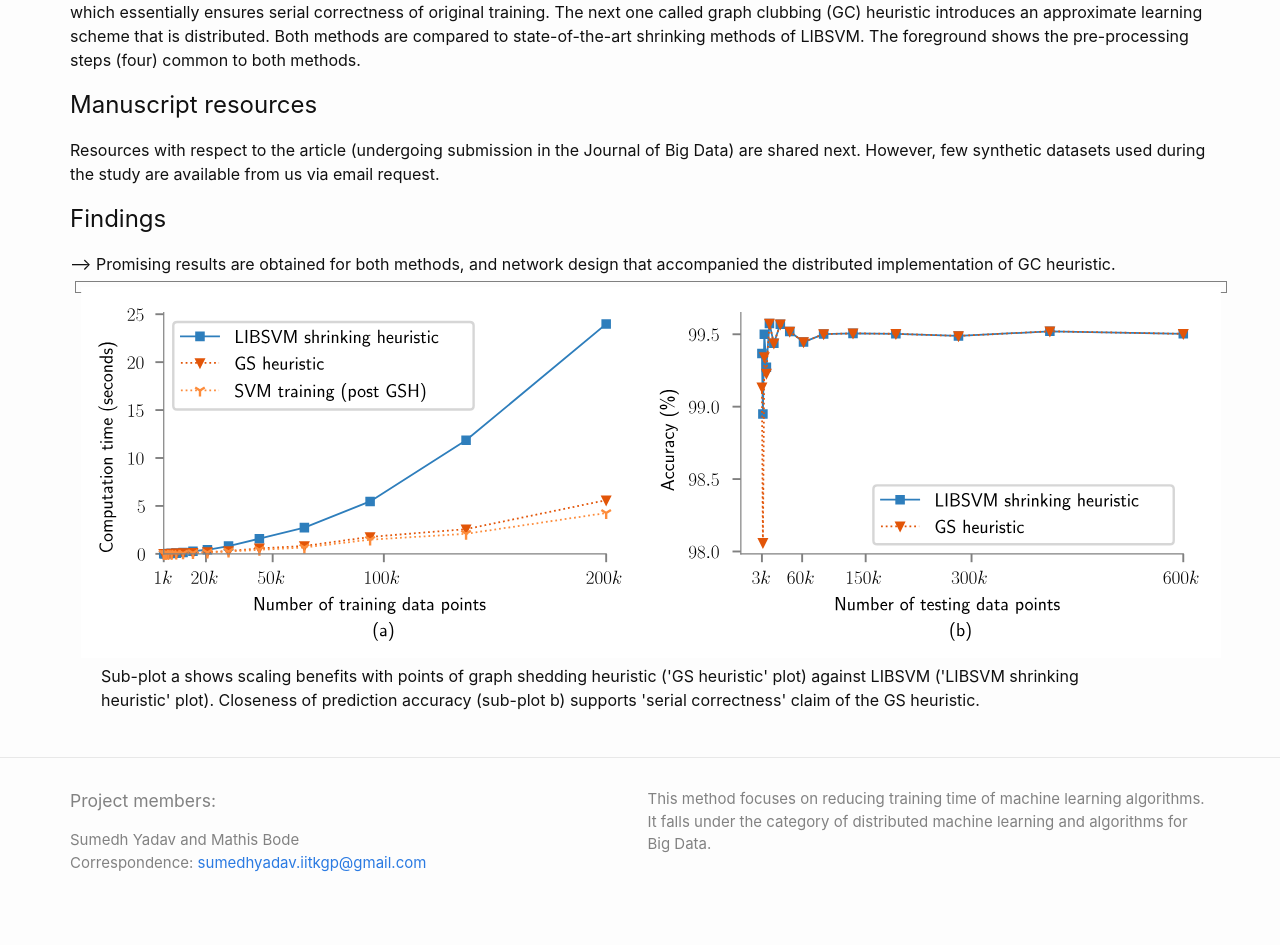
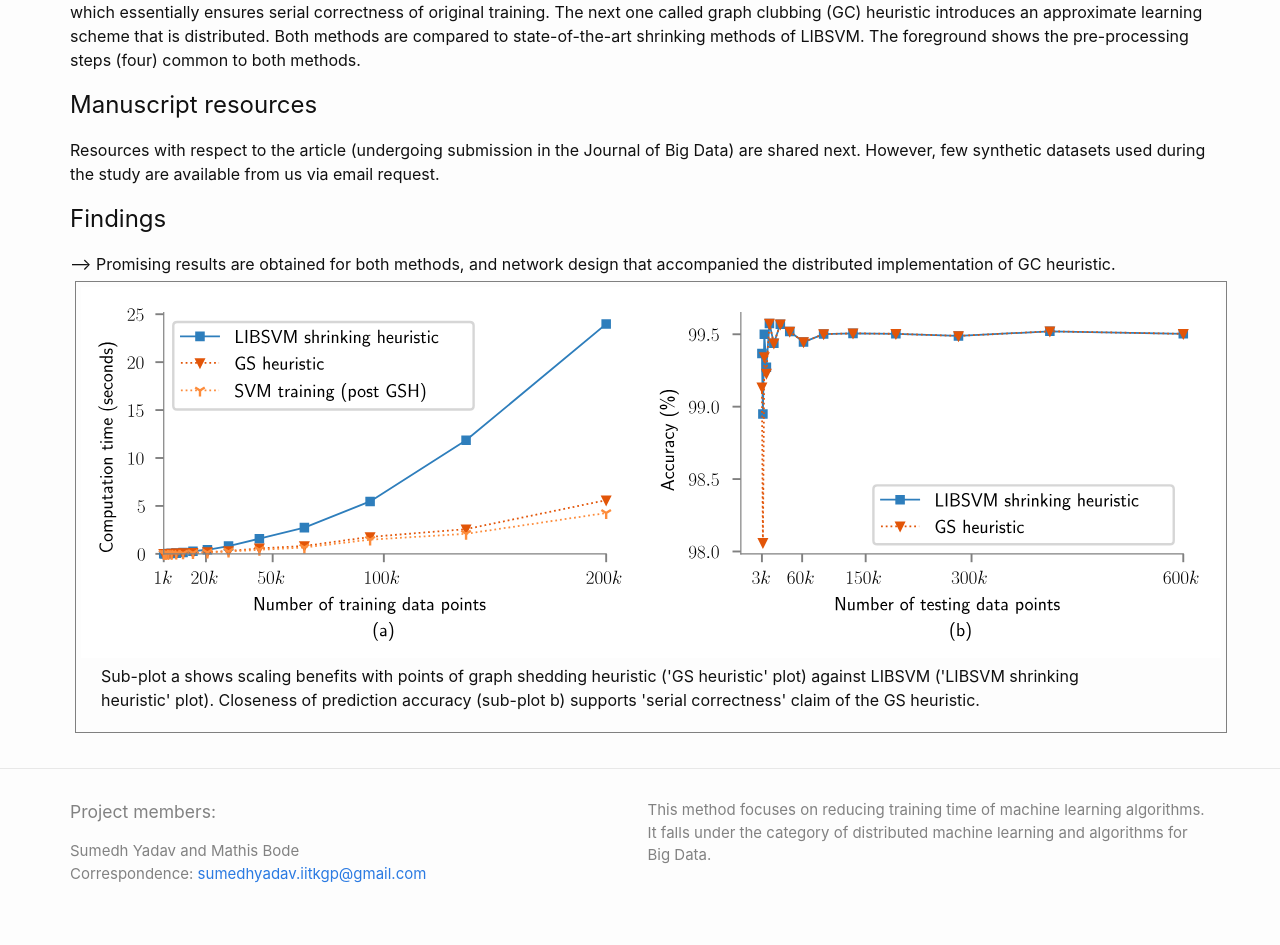
Before and after one commit to sumedhyadav/graph_heuristic, a Jekyll site: the page built from index.md, in a window 1280 px wide. Shown: the part 685-1630 px from the top of the page. Built offline with Jekyll 4.4.1, drawn with Linux system fonts in a browser that asks for light colours.

Commit message:
update 8

```diff
--- a/_includes/head.html
+++ b/_includes/head.html
@@ -42,5 +42,9 @@
     padding: 0px 20px;
   }
 
+  .clearfix {
+    clear: both;
+  }
+
 	</style>
 </head>
```
